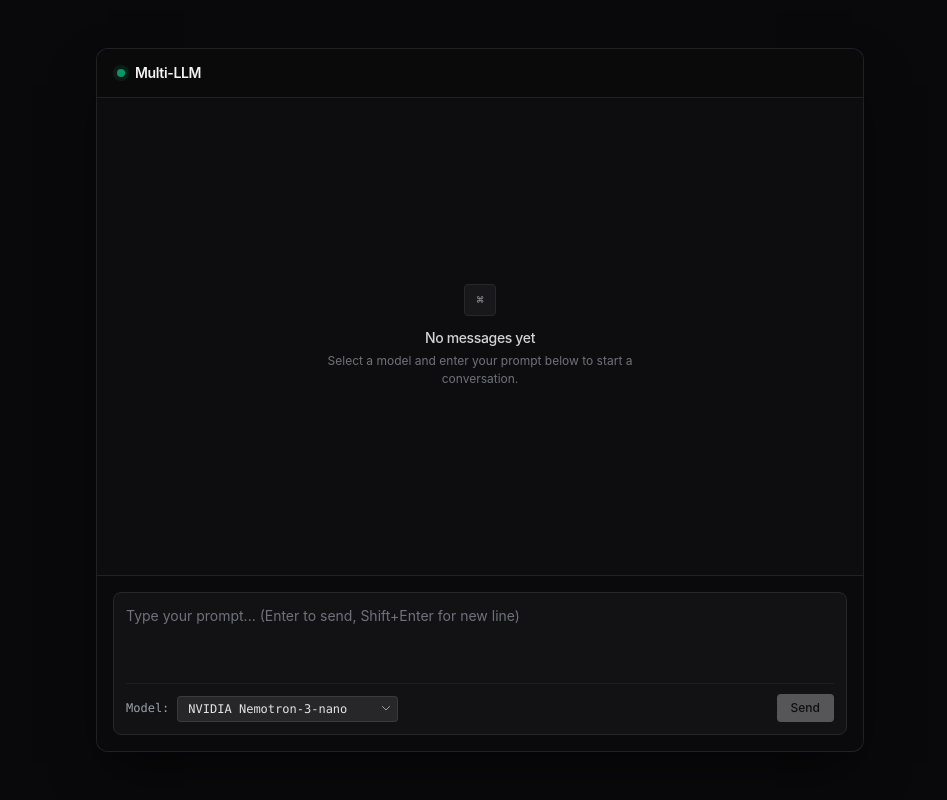
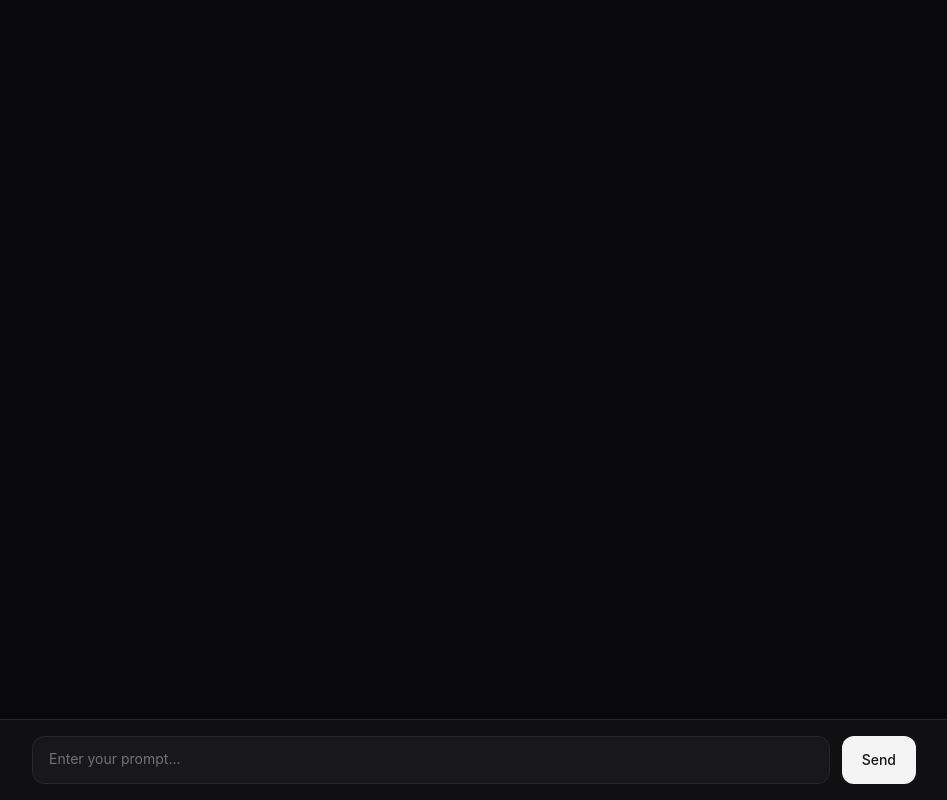
Before and after one commit to Daksh-Dhasmana/Multi-LLM, a React (Vite) app: page / in a window 1280 px wide. Shown: the whole page, without its empty margins (160-1107 px from the left). Built offline with nearby package versions, Linux system fonts and the light colour scheme.

Commit message:
Finished Project

```diff
--- a/src/App.jsx
+++ b/src/App.jsx
@@ -2,7 +2,7 @@ import ChatLayout from './components/ChatLayout'
 
 const App = () => {
   return (
-    <div className="min-h-screen bg-zinc-950 text-zinc-100 flex flex-col items-center justify-center p-0 sm:p-4">
+    <div className="min-h-screen bg-zinc-950 text-zinc-100">
       <ChatLayout />
     </div>
   )
--- a/src/Backend-Comms/Back.js
+++ b/src/Backend-Comms/Back.js
@@ -1,13 +1,21 @@
 import axios from 'axios';
 
-async function pushPrompt(prompt,models) {
+async function pushPrompt(prompt) {
   const { data } = await axios.post(
     'https://openrouter.ai/api/v1/chat/completions',
     {
-      model: models,
+      // Use 'models' (plural) for a fallback chain
+      models: [
+        "nvidia/nemotron-3-nano-omni-30b-a3b-reasoning:free",
+        "nvidia/nemotron-3.5-super-vl:free",
+        "google/gemma-4-26b-a4b-it:free",
+        "recursive/flint-v1.0:free",
+        "baseten/mammoth-1:free",
+        "baseten/elephant-1:free"
+      ],
       messages: [{ role: 'user', content: prompt }],
-      "provider":{
-      "allow_fallbacks": true
+      provider: {
+        allow_fallbacks: true
       }
     },
     {
@@ -21,4 +29,4 @@ async function pushPrompt(prompt,models) {
   return data.choices[0].message.content;
 }
 
-export default pushPrompt
+export default pushPrompt;
--- a/src/components/ChatArea.jsx
+++ b/src/components/ChatArea.jsx
@@ -1,79 +1,31 @@
-import { useState } from 'react'
+import React, { useState } from 'react'
 
-const ChatArea = ({ onSendMsg, isSending = false }) => {
-  const [model, setModel] = useState('nvidia/nemotron-3-nano-omni-30b-a3b-reasoning:free')
-  const [prompt, setPrompt] = useState('')
-
+const ChatArea = ({onSendMsg}) => {
+  const [prompt, setPrompt] = useState("");
   const handleSubmit = (e) => {
-    e.preventDefault()
-    if (!prompt.trim() || isSending) return
-    onSendMsg(prompt, model)
-    setPrompt('')
+    e.preventDefault();
+    onSendMsg(prompt);
+    setPrompt("")
   }
-
-  const handleKeyDown = (e) => {
-    if (e.key === 'Enter' && !e.shiftKey) {
-      e.preventDefault()
-      handleSubmit(e)
-    }
-  }
-
   return (
-    <div className="p-3 sm:p-4 border-t border-zinc-800/80 bg-zinc-950/60 shrink-0">
-      <form onSubmit={handleSubmit} className="flex flex-col gap-2">
-        <div className="rounded-lg border border-zinc-800 bg-zinc-900/60 p-3 focus-within:border-zinc-700 focus-within:ring-1 focus-within:ring-zinc-700/60 transition-colors">
-          <textarea
-            placeholder="Type your prompt... (Enter to send, Shift+Enter for new line)"
-            value={prompt}
-            onChange={(e) => setPrompt(e.target.value)}
-            onKeyDown={handleKeyDown}
-            rows={3}
-            className="w-full bg-transparent text-sm text-zinc-100 placeholder-zinc-500 resize-none focus:outline-none leading-relaxed"
-          />
-
-          <div className="flex flex-wrap items-center justify-between gap-2 pt-2.5 border-t border-zinc-800/60 mt-1">
-            <div className="flex items-center gap-2">
-              <label htmlFor="models" className="text-xs font-mono text-zinc-400">
-                Model:
-              </label>
-              <div className="relative">
-                <select
-                  id="models"
-                  name="models"
-                  value={model}
-                  onChange={(e) => setModel(e.target.value)}
-                  className="appearance-none bg-zinc-800 hover:bg-zinc-750 text-zinc-200 border border-zinc-700/80 rounded px-2.5 py-1 pr-7 text-xs font-mono focus:outline-none focus:border-zinc-500 transition-colors cursor-pointer"
-                >
-                  <option value="nvidia/nemotron-3-nano-omni-30b-a3b-reasoning:free" className="bg-zinc-900 text-zinc-200">
-                    NVIDIA Nemotron-3-nano
-                  </option>
-                  <option value="nvidia/nemotron-3.5-super-vl:free" className="bg-zinc-900 text-zinc-200">
-                    NVIDIA Nemotron-3.5-super
-                  </option>
-                  <option value="google/gemma-4-26b-a4b-it:free" className="bg-zinc-900 text-zinc-200">
-                    Google Gemma-4
-                  </option>
-                </select>
-                <div className="pointer-events-none absolute inset-y-0 right-0 flex items-center px-1.5 text-zinc-400">
-                  <svg className="w-3 h-3" fill="none" stroke="currentColor" viewBox="0 0 24 24">
-                    <path strokeLinecap="round" strokeLinejoin="round" strokeWidth="2" d="M19 9l-7 7-7-7" />
-                  </svg>
-                </div>
-              </div>
-            </div>
-
-            <button
-              type="submit"
-              disabled={!prompt.trim() || isSending}
-              className="px-3.5 py-1.5 bg-zinc-100 hover:bg-white text-zinc-950 rounded text-xs font-medium transition-colors cursor-pointer disabled:opacity-30 disabled:cursor-not-allowed"
-            >
-              {isSending ? 'Sending...' : 'Send'}
-            </button>
-          </div>
-        </div>
+    <div className="border-t border-zinc-800 bg-zinc-900/50 p-4 backdrop-blur">
+      <form onSubmit={handleSubmit} className="mx-auto flex max-w-4xl items-end gap-3">
+        <textarea
+          placeholder='Enter your prompt...'
+          value={prompt}
+          onChange={(e) => { setPrompt(e.target.value) }}
+          rows={1}
+          className="max-h-32 min-h-[48px] flex-1 resize-none rounded-xl border border-zinc-800 bg-zinc-900 px-4 py-3 text-sm text-zinc-100 placeholder-zinc-500 shadow-inner focus:border-zinc-700 focus:outline-none focus:ring-1 focus:ring-zinc-700"
+        ></textarea>
+        <button
+          type='submit'
+          className="inline-flex h-[48px] items-center justify-center rounded-xl bg-zinc-100 px-5 text-sm font-medium text-zinc-900 transition-colors hover:bg-zinc-200 active:scale-95"
+        >
+          Send
+        </button><br/>
       </form>
     </div>
   )
 }
 
-export default ChatArea
+export default ChatArea;
--- a/src/components/ChatLayout.jsx
+++ b/src/components/ChatLayout.jsx
@@ -1,38 +1,24 @@
-import { useState } from 'react'
 import ChatWindow from './ChatWindow'
 import ChatArea from './ChatArea'
 import pushPrompt from '../Backend-Comms/Back'
-
+import { useState } from 'react'
 const ChatLayout = () => {
-  const [history, setHistory] = useState([])
-  const [isSending, setIsSending] = useState(false)
-
-  const handleSendMsg = async (promptText, model) => {
+  const [result, setResult] = useState("");
+  const [history,setHistory] =useState([]);
+  const handleSendMsg=async(promptText)=>{
     try {
-      setIsSending(true)
-      const aiReply = await pushPrompt(promptText, model)
-      setHistory((prev) => [...prev, promptText, aiReply])
+      const aiReply=await pushPrompt(promptText);
+      setHistory([...history,promptText,aiReply]);
+    setResult(aiReply)
     } catch (error) {
-      console.error('API Error:', error)
-      setHistory((prev) => [...prev, promptText, 'Error: Failed to fetch response. Try again.'])
-    } finally {
-      setIsSending(false)
+      console.error("API Error:", error);
+      setHistory([...history,promptText,"Error Try again"]);
     }
   }
-
   return (
-    <div className="flex flex-col w-full max-w-3xl h-screen sm:h-[88vh] bg-zinc-950 sm:bg-zinc-900/30 sm:border sm:border-zinc-800/80 sm:rounded-xl overflow-hidden shadow-2xl shadow-black/60">
-      <header className="px-5 py-3.5 border-b border-zinc-800/80 bg-zinc-950/70 flex items-center shrink-0">
-        <div className="flex items-center gap-2.5">
-          <span className="w-2 h-2 rounded-full bg-emerald-500/80 ring-4 ring-emerald-500/10" />
-          <h1 className="text-sm font-semibold tracking-tight text-zinc-100">
-            Multi-LLM
-          </h1>
-        </div>
-      </header>
-
-      <ChatWindow history={history} isSending={isSending} />
-      <ChatArea onSendMsg={handleSendMsg} isSending={isSending} />
+    <div className="flex h-screen w-full flex-col bg-zinc-950 font-sans text-zinc-100 antialiased selection:bg-zinc-800">
+      <ChatWindow history={history} />
+      <ChatArea onSendMsg={handleSendMsg}/>
     </div>
   )
 }
--- a/src/components/ChatWindow.jsx
+++ b/src/components/ChatWindow.jsx
@@ -1,63 +1,29 @@
-import { useEffect, useRef } from 'react'
-
-const ChatWindow = ({ history = [], isSending = false }) => {
-  const bottomRef = useRef(null)
-
-  useEffect(() => {
-    bottomRef.current?.scrollIntoView({ behavior: 'smooth' })
-  }, [history, isSending])
-
-  if (history.length === 0 && !isSending) {
-    return (
-      <div className="flex-1 flex flex-col items-center justify-center p-6 text-center select-none">
-        <div className="w-8 h-8 rounded border border-zinc-800 bg-zinc-900 flex items-center justify-center text-zinc-400 font-mono text-xs mb-3">
-          ⌘
-        </div>
-        <p className="text-sm font-medium text-zinc-300 tracking-tight">No messages yet</p>
-        <p className="text-xs text-zinc-500 mt-1 max-w-xs leading-normal">
-          Select a model and enter your prompt below to start a conversation.
-        </p>
+import React from 'react'
+const ChatWindow = (props) => {
+  return (
+      <div className="flex-1 overflow-y-auto p-4 md:p-6">
+        <ul className="mx-auto flex max-w-4xl flex-col gap-4">
+          {
+            props.history.map((his,index)=>{
+             const isUser = index % 2 === 0;
+             return (
+               <li
+                 key={index}
+                 className={`flex ${isUser ? 'justify-end' : 'justify-start'}`}
+               >
+                 <div className={`max-w-[80%] rounded-2xl px-4 py-3 text-sm leading-relaxed ${
+                   isUser
+                     ? 'bg-zinc-800 text-zinc-100 border border-zinc-700/50'
+                     : 'bg-zinc-900 text-zinc-300 border border-zinc-800'
+                 }`}>
+                   {his}
+                 </div>
+               </li>
+             )
+            })
+          }
+        </ul>
       </div>
-    )
-  }
-
-  return (
-    <ul className="flex-1 overflow-y-auto p-4 sm:p-6 space-y-4">
-      {history.map((his, index) => {
-        const isUser = index % 2 === 0
-        return (
-          <li
-            key={index}
-            className={`flex flex-col ${isUser ? 'items-end' : 'items-start'}`}
-          >
-            <span className="text-[10px] font-mono tracking-wider uppercase text-zinc-400 mb-1 px-1">
-              {isUser ? 'You' : 'Assistant'}
-            </span>
-            <div
-              className={`max-w-[88%] sm:max-w-xl px-4 py-2.5 rounded-lg text-sm leading-relaxed whitespace-pre-wrap break-words ${
-                isUser
-                  ? 'bg-zinc-800 text-zinc-100 border border-zinc-700/60'
-                  : 'bg-zinc-900/90 text-zinc-200 border border-zinc-800'
-              }`}
-            >
-              {his}
-            </div>
-          </li>
-        )
-      })}
-      {isSending && (
-        <li className="flex flex-col items-start">
-          <span className="text-[10px] font-mono tracking-wider uppercase text-zinc-400 mb-1 px-1">
-            Assistant
-          </span>
-          <div className="bg-zinc-900/90 text-zinc-400 border border-zinc-800 rounded-lg px-4 py-2.5 text-xs font-mono flex items-center gap-2">
-            <span className="w-1.5 h-1.5 rounded-full bg-zinc-400 animate-pulse" />
-            Generating response...
-          </div>
-        </li>
-      )}
-      <div ref={bottomRef} />
-    </ul>
   )
 }
 
```
